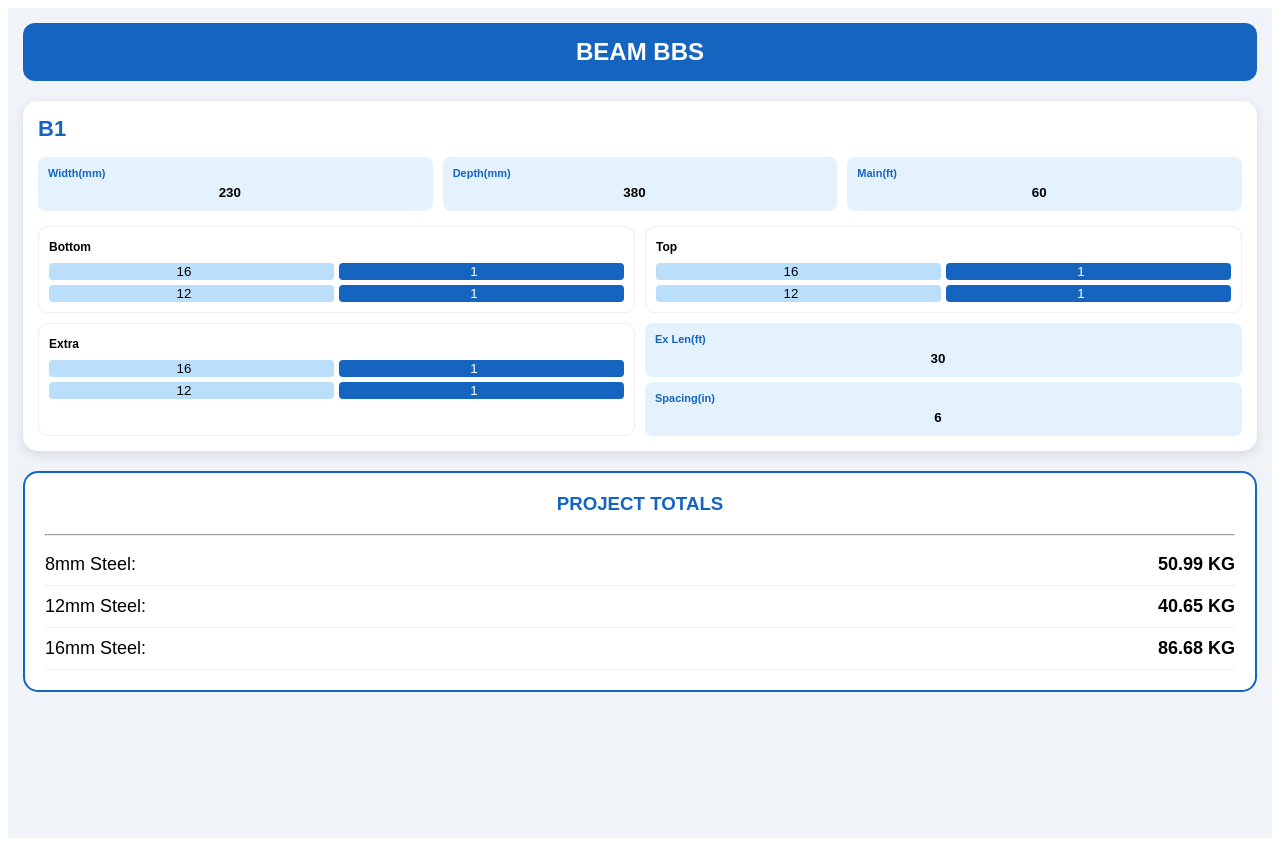
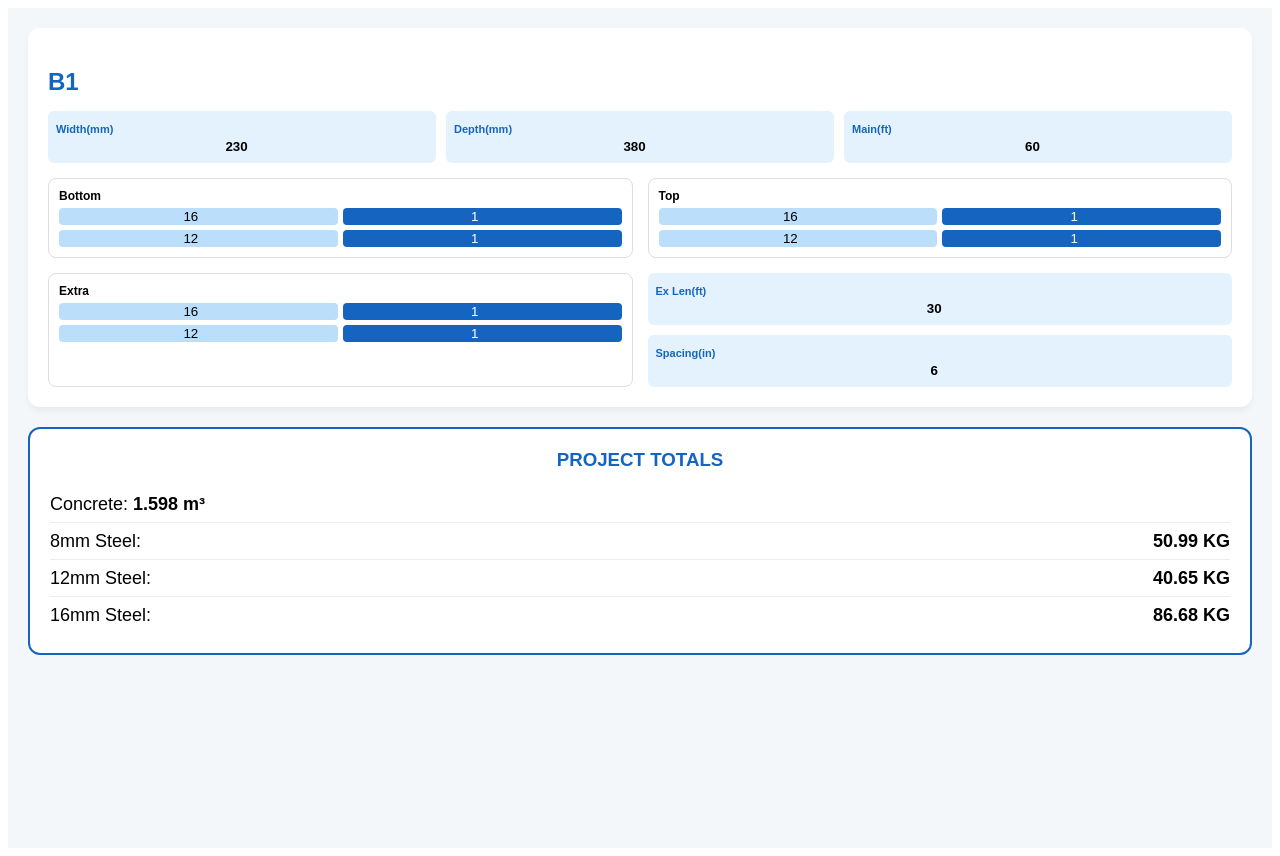
Before and after one commit to Movieeesss/BEAM-BBS, a React (Vite) app: page / in a window 1280 px wide. Built offline with nearby package versions, Linux system fonts and the light colour scheme.

Commit message:
Update BeamBBS.tsx

```diff
--- a/src/BeamBBS.tsx
+++ b/src/BeamBBS.tsx
@@ -1,6 +1,6 @@
 import React, { useState, useMemo, useCallback } from 'react';
 
-// EXACT DATA FROM YOUR EXCEL SWITCH FORMULAS
+// --- DATA CONSTANTS ---
 const GET_RODS_PER_BUNDLE = (dia: number) => {
   const map: Record<number, number> = { 8: 10, 10: 7, 12: 5, 16: 3, 20: 2, 25: 1 };
   return map[dia] || 0;
@@ -11,144 +11,131 @@ const GET_BUNDLE_WEIGHT = (dia: number) => {
   return map[dia] || 0;
 };
 
-// EXCEL CONSTANTS
-const EXCEL_FT_TO_M_DIVIDER = 3.281;
-const ROD_UNIT_LEN = 12;
+const FT_TO_M = 3.281;
+const ROD_LEN = 12;
 
-interface RodSet { dia1: number; num1: string; dia2: number; num2: string; }
-
-interface BeamData {
-  id: string; grid: string; width: string; depth: string;
-  lenMain: string; lenExtra: string;
-  bottom: RodSet; top: RodSet; extra: RodSet;
-  diaStirrups: number; spacing: string;
+interface Beam {
+  id: string; grid: string; width: string; depth: string; mainFt: string; exFt: string; spacingIn: string;
+  bottom: { d1: number; n1: string; d2: number; n2: string };
+  top: { d1: number; n1: string; d2: number; n2: string };
+  extra: { d1: number; n1: string; d2: number; n2: string };
 }
 
 const BeamBBS: React.FC = () => {
-  const [beams, setBeams] = useState<BeamData[]>([{
-    id: '1', grid: 'B1', width: '230', depth: '380', lenMain: '60', lenExtra: '30',
-    bottom: { dia1: 16, num1: '1', dia2: 12, num2: '1' },
-    top: { dia1: 16, num1: '1', dia2: 12, num2: '1' },
-    extra: { dia1: 16, num1: '1', dia2: 12, num2: '1' },
-    diaStirrups: 8, spacing: '6'
+  const [beams, setBeams] = useState<Beam[]>([{
+    id: '1', grid: 'B1', width: '230', depth: '380', mainFt: '60', exFt: '30', spacingIn: '6',
+    bottom: { d1: 16, n1: '1', d2: 12, n2: '1' },
+    top: { d1: 16, n1: '1', d2: 12, n2: '1' },
+    extra: { d1: 16, n1: '1', d2: 12, n2: '1' }
   }]);
 
-  const updateBeam = useCallback((id: string, field: string, val: any) => {
+  const update = (id: string, path: string, val: any) => {
     setBeams(prev => prev.map(b => {
       if (b.id !== id) return b;
-      if (field.includes('.')) {
-        const [p, c] = field.split('.');
-        return { ...b, [p]: { ...(b as any)[p], [c]: val } };
+      if (path.includes('.')) {
+        const [parent, child] = path.split('.');
+        return { ...b, [parent]: { ...(b as any)[parent], [child]: val } };
       }
-      return { ...b, [field]: val };
+      return { ...b, [path]: val };
     }));
-  }, []);
+  };
 
-  const results = useMemo(() => {
-    const summary: Record<number, number> = { 8: 0, 10: 0, 12: 0, 16: 0, 20: 0, 25: 0 };
-    let grandConcrete = 0;
+  const totals = useMemo(() => {
+    const sum: Record<number, number> = { 8: 0, 10: 0, 12: 0, 16: 0, 20: 0, 25: 0 };
+    let concrete = 0;
 
-    beams.forEach(beam => {
-      const lMainM = (parseFloat(beam.lenMain) || 0) / EXCEL_FT_TO_M_DIVIDER;
-      const lExtraM = (parseFloat(beam.lenExtra) || 0) / EXCEL_FT_TO_M_DIVIDER;
-      const wM = (parseFloat(beam.width) || 0) / 1000;
-      const dM = (parseFloat(beam.depth) || 0) / 1000;
+    beams.forEach(b => {
+      const L_Main = (parseFloat(b.mainFt) || 0) / FT_TO_M;
+      const L_Ex = (parseFloat(b.exFt) || 0) / FT_TO_M;
 
-      grandConcrete += (wM * dM * lMainM);
+      concrete += ((parseFloat(b.width) || 0)/1000 * (parseFloat(b.depth) || 0)/1000 * L_Main);
 
-      // EXCEL LOGIC: ( (LengthM * Nos) / (RodsPerBundle * 12) ) * BundleWeight
-      const calcLineKg = (dia: number, nosStr: string, lengthM: number) => {
-        const nos = parseFloat(nosStr) || 0;
-        if (nos === 0 || dia === 0) return 0;
-        const rodsPerBundle = GET_RODS_PER_BUNDLE(dia);
-        const bundleWeight = GET_BUNDLE_WEIGHT(dia);
-        return ((lengthM * nos) / (rodsPerBundle * ROD_UNIT_LEN)) * bundleWeight;
+      const calc = (dia: number, nos: string, len: number) => {
+        const n = parseFloat(nos) || 0;
+        if (n <= 0 || dia <= 0) return 0;
+        return ((len * n) / (GET_RODS_PER_BUNDLE(dia) * ROD_LEN)) * GET_BUNDLE_WEIGHT(dia);
       };
 
-      // 16mm - Summing separately to match your Excel total (142.22 kg)
-      summary[16] += calcLineKg(beam.bottom.dia1, beam.bottom.num1, lMainM);
-      summary[16] += calcLineKg(beam.top.dia1, beam.top.num1, lMainM);
-      summary[16] += calcLineKg(beam.extra.dia1, beam.extra.num1, lMainM); // Using Main length logic for extra
+      // 1. BOTTOM BARS (Calculated on Main Length)
+      sum[b.bottom.d1] += calc(b.bottom.d1, b.bottom.n1, L_Main);
+      sum[b.bottom.d2] += calc(b.bottom.d2, b.bottom.n2, L_Main);
 
-      // 12mm - Summing separately to match your Excel total (80.03 kg)
-      summary[12] += calcLineKg(beam.bottom.dia2, beam.bottom.num2, lMainM);
-      summary[12] += calcLineKg(beam.top.dia2, beam.top.num2, lMainM);
-      summary[12] += calcLineKg(beam.extra.dia2, beam.extra.num2, lExtraM);
+      // 2. TOP BARS (Calculated on Main Length)
+      sum[b.top.d1] += calc(b.top.d1, b.top.n1, L_Main);
+      sum[b.top.d2] += calc(b.top.d2, b.top.n2, L_Main);
 
-      // Stirrups (8mm)
-      const stirrupQty = Math.floor(((parseFloat(beam.lenMain) || 0) * 12) / (parseFloat(beam.spacing) || 6)) + 1;
-      summary[8] += calcLineKg(8, stirrupQty.toString(), 3.5 / EXCEL_FT_TO_M_DIVIDER);
+      // 3. EXTRA BARS (Dia1 on Main, Dia2 on Extra Length to match Excel logic)
+      sum[b.extra.d1] += calc(b.extra.d1, b.extra.n1, L_Main);
+      sum[b.extra.d2] += calc(b.extra.d2, b.extra.n2, L_Ex);
+
+      // 4. STIRRUPS (8mm)
+      const qty = Math.floor(((parseFloat(b.mainFt) || 0) * 12) / (parseFloat(b.spacingIn) || 6)) + 1;
+      sum[8] += calc(8, qty.toString(), 3.5 / FT_TO_M);
     });
-
-    return { summary, grandConcrete };
+    return { sum, concrete };
   }, [beams]);
 
   return (
-    <div style={{ backgroundColor: '#f0f4f8', minHeight: '100vh', padding: '15px', fontFamily: 'Arial' }}>
-      <header style={{ backgroundColor: '#1565c0', color: '#fff', padding: '15px', borderRadius: '12px', textAlign: 'center', marginBottom: '20px' }}>
-        <h2 style={{ margin: 0 }}>BEAM BBS</h2>
-      </header>
+    <div style={{ background: '#f4f7f9', minHeight: '100vh', padding: '20px', fontFamily: 'Arial' }}>
+      {beams.map(b => (
+        <div key={b.id} style={{ background: '#fff', borderRadius: '12px', padding: '20px', marginBottom: '20px', boxShadow: '0 4px 6px rgba(0,0,0,0.05)' }}>
+          <h2 style={{ color: '#1565c0', marginBottom: '15px' }}>{b.grid}</h2>
 
-      {beams.map(beam => (
-        <div key={beam.id} style={{ backgroundColor: '#fff', borderRadius: '15px', padding: '15px', marginBottom: '20px', boxShadow: '0 4px 12px rgba(0,0,0,0.1)' }}>
-          <div style={{ fontWeight: 'bold', color: '#1565c0', fontSize: '22px', marginBottom: '15px' }}>{beam.grid}</div>
-
-          <div style={{ display: 'grid', gridTemplateColumns: 'repeat(3, 1fr)', gap: '10px', marginBottom: '15px' }}>
-            <Box label="Width(mm)" value={beam.width} onChange={(v:any) => updateBeam(beam.id, 'width', v)} />
-            <Box label="Depth(mm)" value={beam.depth} onChange={(v:any) => updateBeam(beam.id, 'depth', v)} />
-            <Box label="Main(ft)" value={beam.lenMain} onChange={(v:any) => updateBeam(beam.id, 'lenMain', v)} />
+          <div style={{ display: 'grid', gridTemplateColumns: 'repeat(3, 1fr)', gap: '10px' }}>
+            <InputBox label="Width(mm)" val={b.width} set={v => update(b.id, 'width', v)} />
+            <InputBox label="Depth(mm)" val={b.depth} set={v => update(b.id, 'depth', v)} />
+            <InputBox label="Main(ft)" val={b.mainFt} set={v => update(b.id, 'mainFt', v)} />
           </div>
 
-          <div style={{ display: 'grid', gridTemplateColumns: '1fr 1fr', gap: '10px' }}>
-            <Row label="Bottom" rod={beam.bottom} onUpdate={(f:any, v:any) => updateBeam(beam.id, `bottom.${f}`, v)} />
-            <Row label="Top" rod={beam.top} onUpdate={(f:any, v:any) => updateBeam(beam.id, `top.${f}`, v)} />
+          <div style={{ display: 'grid', gridTemplateColumns: '1fr 1fr', gap: '15px', marginTop: '15px' }}>
+            <RodRow label="Bottom" d1={b.bottom.d1} n1={b.bottom.n1} d2={b.bottom.d2} n2={b.bottom.n2} onUpdate={(f, v) => update(b.id, `bottom.${f}`, v)} />
+            <RodRow label="Top" d1={b.top.d1} n1={b.top.n1} d2={b.top.d2} n2={b.top.n2} onUpdate={(f, v) => update(b.id, `top.${f}`, v)} />
           </div>
 
-          <div style={{ display: 'grid', gridTemplateColumns: '1fr 1fr', gap: '10px', marginTop: '10px' }}>
-            <Row label="Extra" rod={beam.extra} onUpdate={(f:any, v:any) => updateBeam(beam.id, `extra.${f}`, v)} />
-            <div style={{ display: 'flex', flexDirection: 'column', gap: '5px' }}>
-              <Box label="Ex Len(ft)" value={beam.lenExtra} onChange={(v:any) => updateBeam(beam.id, 'lenExtra', v)} />
-              <Box label="Spacing(in)" value={beam.spacing} onChange={(v:any) => updateBeam(beam.id, 'spacing', v)} />
+          <div style={{ display: 'grid', gridTemplateColumns: '1fr 1fr', gap: '15px', marginTop: '15px' }}>
+            <RodRow label="Extra" d1={b.extra.d1} n1={b.extra.n1} d2={b.extra.d2} n2={b.extra.n2} onUpdate={(f, v) => update(b.id, `extra.${f}`, v)} />
+            <div style={{ display: 'flex', flexDirection: 'column', gap: '10px' }}>
+              <InputBox label="Ex Len(ft)" val={b.exFt} set={v => update(b.id, 'exFt', v)} />
+              <InputBox label="Spacing(in)" val={b.spacingIn} set={v => update(b.id, 'spacingIn', v)} />
             </div>
           </div>
         </div>
       ))}
 
-      <div style={{ backgroundColor: '#fff', padding: '20px', borderRadius: '15px', border: '2px solid #1565c0' }}>
-        <h3 style={{ marginTop: 0, textAlign: 'center', color: '#1565c0' }}>PROJECT TOTALS</h3>
-        <hr />
-        {Object.entries(results.summary).map(([dia, kg]) => (kg > 0) && (
-          <div key={dia} style={{ display: 'flex', justifyContent: 'space-between', padding: '10px 0', borderBottom: '1px solid #f0f0f0', fontSize: '18px' }}>
-            <span>{dia}mm Steel:</span> <strong>{kg.toFixed(2)} KG</strong>
-          </div>
-        ))}
+      <div style={{ background: '#fff', border: '2px solid #1565c0', borderRadius: '12px', padding: '20px' }}>
+        <h3 style={{ textAlign: 'center', color: '#1565c0', margin: '0 0 15px 0' }}>PROJECT TOTALS</h3>
+        <div style={{ fontSize: '18px', lineHeight: '2' }}>
+          <div>Concrete: <strong>{totals.concrete.toFixed(3)} m³</strong></div>
+          {Object.entries(totals.sum).map(([dia, kg]) => kg > 0 && (
+            <div key={dia} style={{ borderTop: '1px solid #eee' }}>
+              {dia}mm Steel: <strong style={{ float: 'right' }}>{kg.toFixed(2)} KG</strong>
+            </div>
+          ))}
+        </div>
       </div>
     </div>
   );
 };
 
-const Box = ({ label, value, onChange }: any) => (
-  <div style={{ backgroundColor: '#e3f2fd', padding: '10px', borderRadius: '8px' }}>
-    <label style={{ fontSize: '11px', color: '#1565c0', display: 'block', fontWeight: 'bold', marginBottom: '4px' }}>{label}</label>
-    <input type="number" value={value} onChange={e => onChange(e.target.value)} style={{ width: '100%', border: 'none', background: 'transparent', textAlign: 'center', fontWeight: 'bold', outline: 'none' }} />
+const InputBox = ({ label, val, set }: any) => (
+  <div style={{ background: '#e3f2fd', padding: '8px', borderRadius: '6px' }}>
+    <label style={{ fontSize: '11px', color: '#1565c0', fontWeight: 'bold' }}>{label}</label>
+    <input type="number" value={val} onChange={e => set(e.target.value)} style={{ width: '100%', border: 'none', background: 'transparent', textAlign: 'center', fontWeight: 'bold', outline: 'none' }} />
   </div>
 );
 
-const Row = ({ label, rod, onUpdate }: any) => {
-  const act = (n: any) => (parseFloat(n) || 0) > 0;
-  return (
-    <div style={{ border: '1px solid #eee', padding: '10px', borderRadius: '10px' }}>
-      <span style={{ fontSize: '12px', fontWeight: 'bold' }}>{label}</span>
-      <div style={{ display: 'flex', gap: '5px', marginTop: '8px' }}>
-        <input type="number" value={rod.dia1} onChange={e => onUpdate('dia1', e.target.value)} style={{ width: '50%', background: '#bbdefb', border: 'none', borderRadius: '4px', textAlign: 'center' }} />
-        <input type="number" value={rod.num1} onChange={e => onUpdate('num1', e.target.value)} style={{ width: '50%', background: act(rod.num1) ? '#1565c0' : '#eee', border: 'none', borderRadius: '4px', textAlign: 'center', color: act(rod.num1) ? '#fff' : '#000' }} />
-      </div>
-      <div style={{ display: 'flex', gap: '5px', marginTop: '5px' }}>
-        <input type="number" value={rod.dia2} onChange={e => onUpdate('dia2', e.target.value)} style={{ width: '50%', background: '#bbdefb', border: 'none', borderRadius: '4px', textAlign: 'center' }} />
-        <input type="number" value={rod.num2} onChange={e => onUpdate('num2', e.target.value)} style={{ width: '50%', background: act(rod.num2) ? '#1565c0' : '#eee', border: 'none', borderRadius: '4px', textAlign: 'center', color: act(rod.num2) ? '#fff' : '#000' }} />
-      </div>
+const RodRow = ({ label, d1, n1, d2, n2, onUpdate }: any) => (
+  <div style={{ border: '1px solid #ddd', padding: '10px', borderRadius: '8px' }}>
+    <div style={{ fontSize: '12px', fontWeight: 'bold', marginBottom: '5px' }}>{label}</div>
+    <div style={{ display: 'flex', gap: '5px' }}>
+      <input type="number" value={d1} onChange={e => onUpdate('d1', e.target.value)} style={{ width: '50%', background: '#bbdefb', border: 'none', borderRadius: '4px', textAlign: 'center' }} />
+      <input type="number" value={n1} onChange={e => onUpdate('n1', e.target.value)} style={{ width: '50%', background: '#1565c0', color: '#fff', border: 'none', borderRadius: '4px', textAlign: 'center' }} />
     </div>
-  );
-};
+    <div style={{ display: 'flex', gap: '5px', marginTop: '5px' }}>
+      <input type="number" value={d2} onChange={e => onUpdate('d2', e.target.value)} style={{ width: '50%', background: '#bbdefb', border: 'none', borderRadius: '4px', textAlign: 'center' }} />
+      <input type="number" value={n2} onChange={e => onUpdate('n2', e.target.value)} style={{ width: '50%', background: '#1565c0', color: '#fff', border: 'none', borderRadius: '4px', textAlign: 'center' }} />
+    </div>
+  </div>
+);
 
 export default BeamBBS;
```
